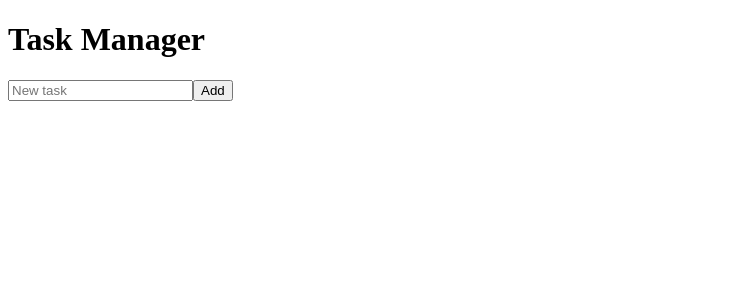
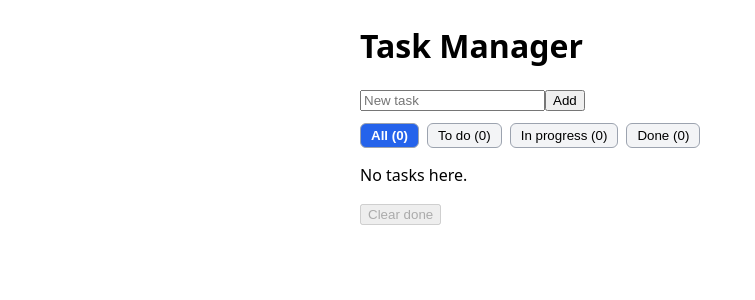
Before and after one commit to irembalkuv/assignment3, a React (Vite) app: page / in a window 1280 px wide. Shown: the top 300 px of the page, without its empty margins (0-755 px from the left). Built offline with nearby package versions, Linux system fonts and the light colour scheme.

Commit message:
Add filter bar with counts, Clear done button and empty list message

```diff
--- a/src/App.tsx
+++ b/src/App.tsx
@@ -1,13 +1,22 @@
-// STARTING POINT: the sample Task Manager (state in App with useReducer, passed down as props).
-// Assignment 3: change the state shape, add actions, add a filter bar (see the handout).
+// İrem Balkuv - 2200004679
+// The state lives in App with useReducer and goes down to the components as props.
 import { useReducer } from 'react'
-import { taskReducer, type Task, type Action } from './taskReducer'
+import type { Dispatch } from 'react'
+import { taskReducer, initialState, type Task, type Action } from './taskReducer'
+import { FILTERS, filterTasks, countByFilter, type Filter } from './filter'
 import TaskRow from './TaskRow'
-import type { Dispatch } from 'react'
+
+const FILTER_LABELS: Record<Filter, string> = {
+  all: 'All',
+  todo: 'To do',
+  'in-progress': 'In progress',
+  done: 'Done',
+}
 
 function AddForm({ dispatch }: { dispatch: Dispatch<Action> }) {
   function addTask(formData: FormData) {
     const title = String(formData.get('title') ?? '').trim()
+    // The id is created here, in the event handler, so the reducer stays pure.
     if (title) dispatch({ type: 'add', id: crypto.randomUUID(), title })
   }
   return (
@@ -18,7 +27,43 @@ function AddForm({ dispatch }: { dispatch: Dispatch<Action> }) {
   )
 }
 
+type FilterBarProps = {
+  filter: Filter
+  counts: Record<Filter, number>
+  dispatch: Dispatch<Action>
+}
+
+function FilterBar({ filter, counts, dispatch }: FilterBarProps) {
+  return (
+    <div style={{ display: 'flex', gap: 8, margin: '12px 0' }}>
+      {FILTERS.map((f) => {
+        const active = f === filter
+        return (
+          <button
+            key={f}
+            type="button"
+            aria-pressed={active}
+            onClick={() => dispatch({ type: 'setFilter', filter: f })}
+            style={{
+              fontWeight: active ? 'bold' : 'normal',
+              background: active ? '#2563eb' : '#f3f4f6',
+              color: active ? 'white' : 'black',
+              border: '1px solid #9ca3af',
+              borderRadius: 6,
+              padding: '4px 10px',
+              cursor: 'pointer',
+            }}
+          >
+            {FILTER_LABELS[f]} ({counts[f]})
+          </button>
+        )
+      })}
+    </div>
+  )
+}
+
 function TaskList({ tasks, dispatch }: { tasks: Task[]; dispatch: Dispatch<Action> }) {
+  if (tasks.length === 0) return <p>No tasks here.</p>
   return (
     <ul>
       {tasks.map((t) => (
@@ -34,12 +79,25 @@ function TaskList({ tasks, dispatch }: { tasks: Task[]; dispatch: Dispatch<Actio
 }
 
 export default function App() {
-  const [tasks, dispatch] = useReducer(taskReducer, [])
+  const [state, dispatch] = useReducer(taskReducer, initialState)
+
+  // Derived while rendering, never stored in state (R6).
+  const visibleTasks = filterTasks(state.tasks, state.filter)
+  const counts = countByFilter(state.tasks)
+
   return (
-    <main>
+    <main style={{ fontFamily: 'system-ui, sans-serif', maxWidth: 560, margin: '24px auto' }}>
       <h1>Task Manager</h1>
       <AddForm dispatch={dispatch} />
-      <TaskList tasks={tasks} dispatch={dispatch} />
+      <FilterBar filter={state.filter} counts={counts} dispatch={dispatch} />
+      <TaskList tasks={visibleTasks} dispatch={dispatch} />
+      <button
+        type="button"
+        onClick={() => dispatch({ type: 'clearDone' })}
+        disabled={counts.done === 0}
+      >
+        Clear done
+      </button>
     </main>
   )
 }
```
